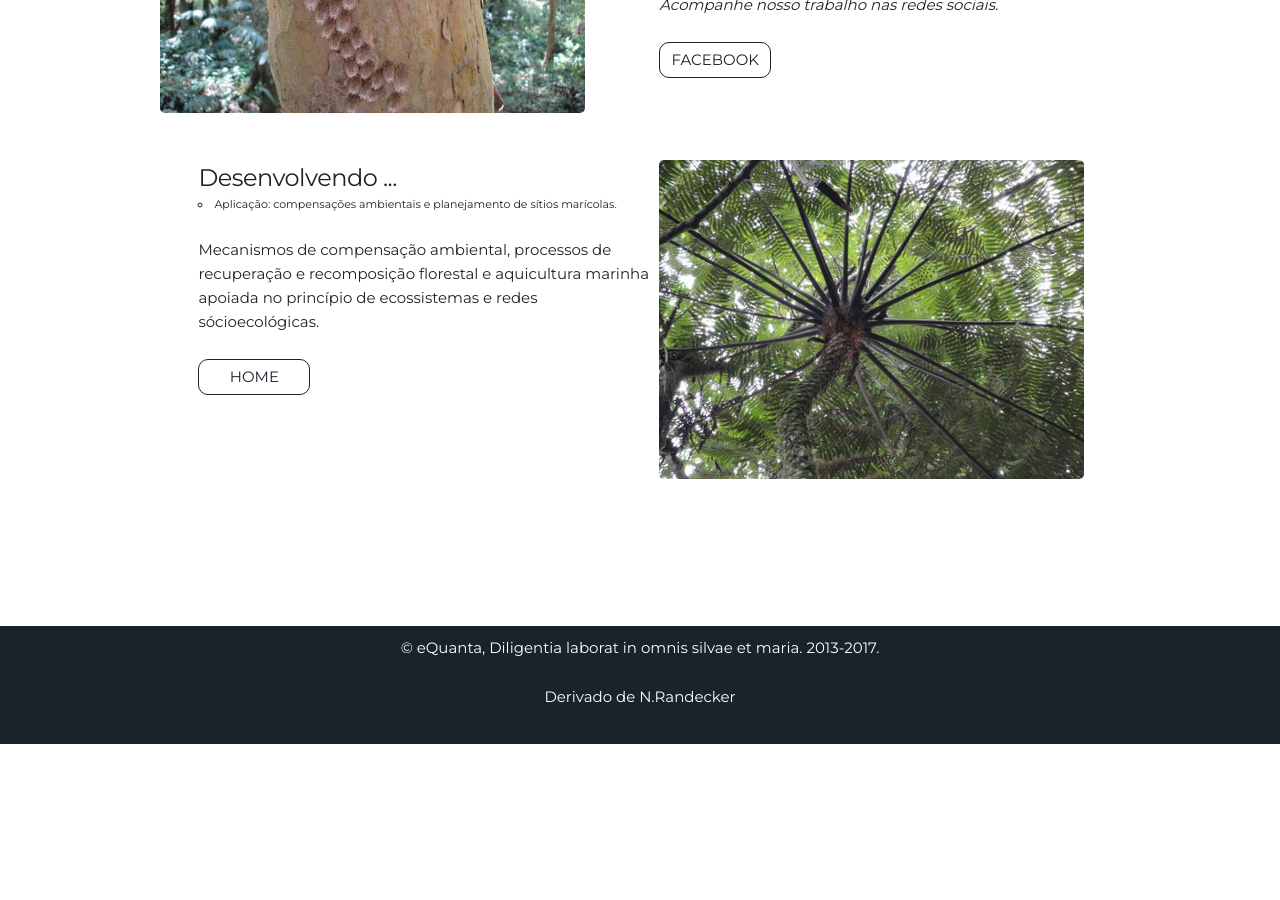
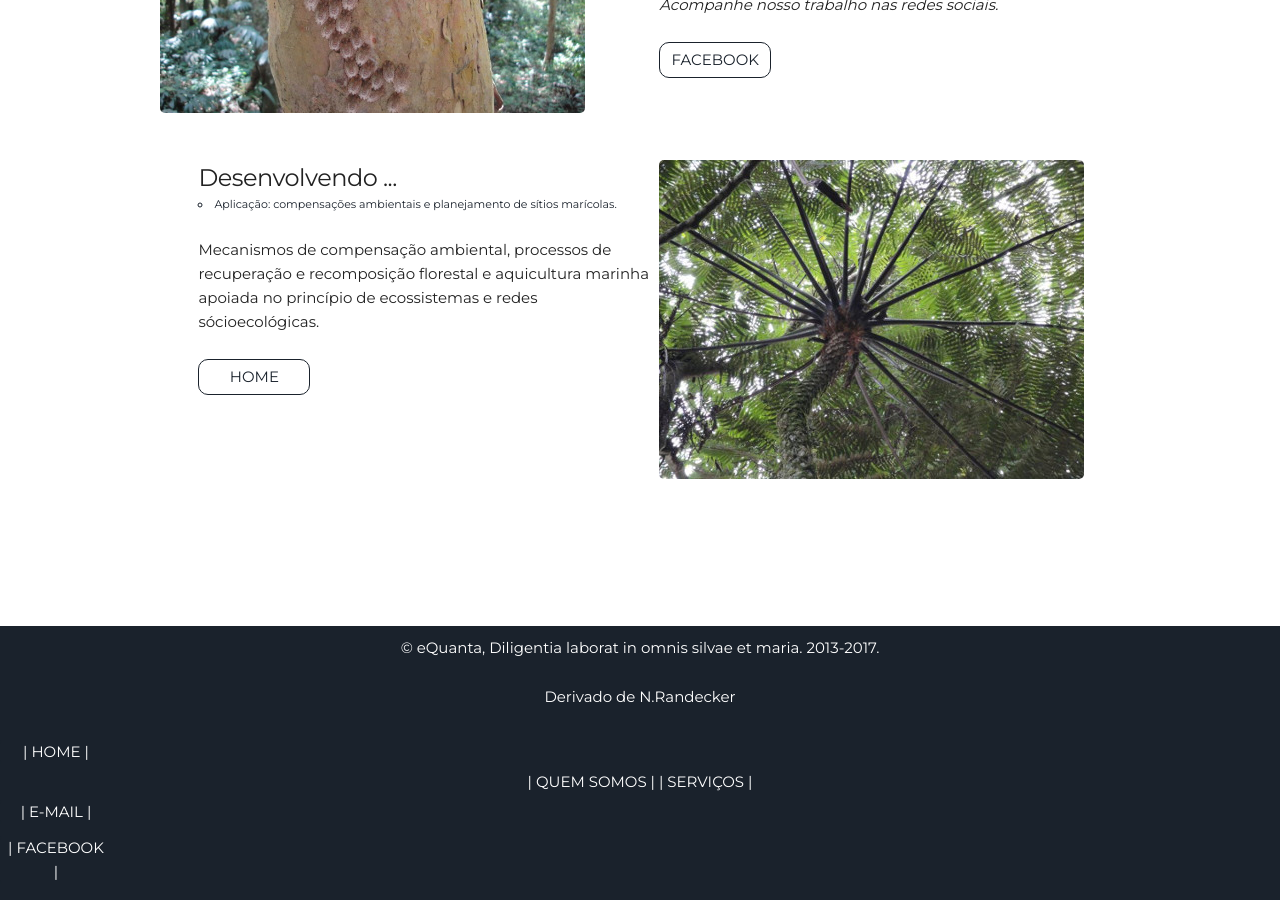
Before and after one commit to leroy1977/eQ1, a Jekyll site: the page built from index.html, in a window 1280 px wide and 900 px high, scrolled down 2843 px. Built offline with Jekyll 4.4.1, drawn with Linux system fonts in a browser that asks for light colours; before the commit the page ends 3587 px from its top, so only the background shows below that.

Commit message:
Update footer.html

```diff
--- a/_includes/footer.html
+++ b/_includes/footer.html
@@ -1,7 +1,15 @@
 <footer class="footer">
     <p>&copy; {{site.username}}, {{site.description}}. 2013-2017.</p>
     <p>Derivado de <!--<a href="https://nrandecker.github.io"> --> N.Randecker <!--</a> --></p>
+    <a class="project-link" href="#">| HOME |</a>
 
+    <a class="link" href="#about" >| QUEM SOMOS |</a>
+
+    <a class="link" href="#projects" >| SERVIÇOS |</a>
+
+    <a class="project-link" href="mailto:{{site.email}}">| E-MAIL |</a>
+
+    <a class="project-link" href="https://www.facebook.com/eQuanta.env{{site.facebook_username}}">| FACEBOOK |</a>
 </footer>
 <script src="//cdn.jsdelivr.net/particles.js/2.0.0/particles.min.js"></script>
 <script src="{{ "/assets/js/sweet-scroll.min.js" | prepend: site.baseurl }}"></script>
```
